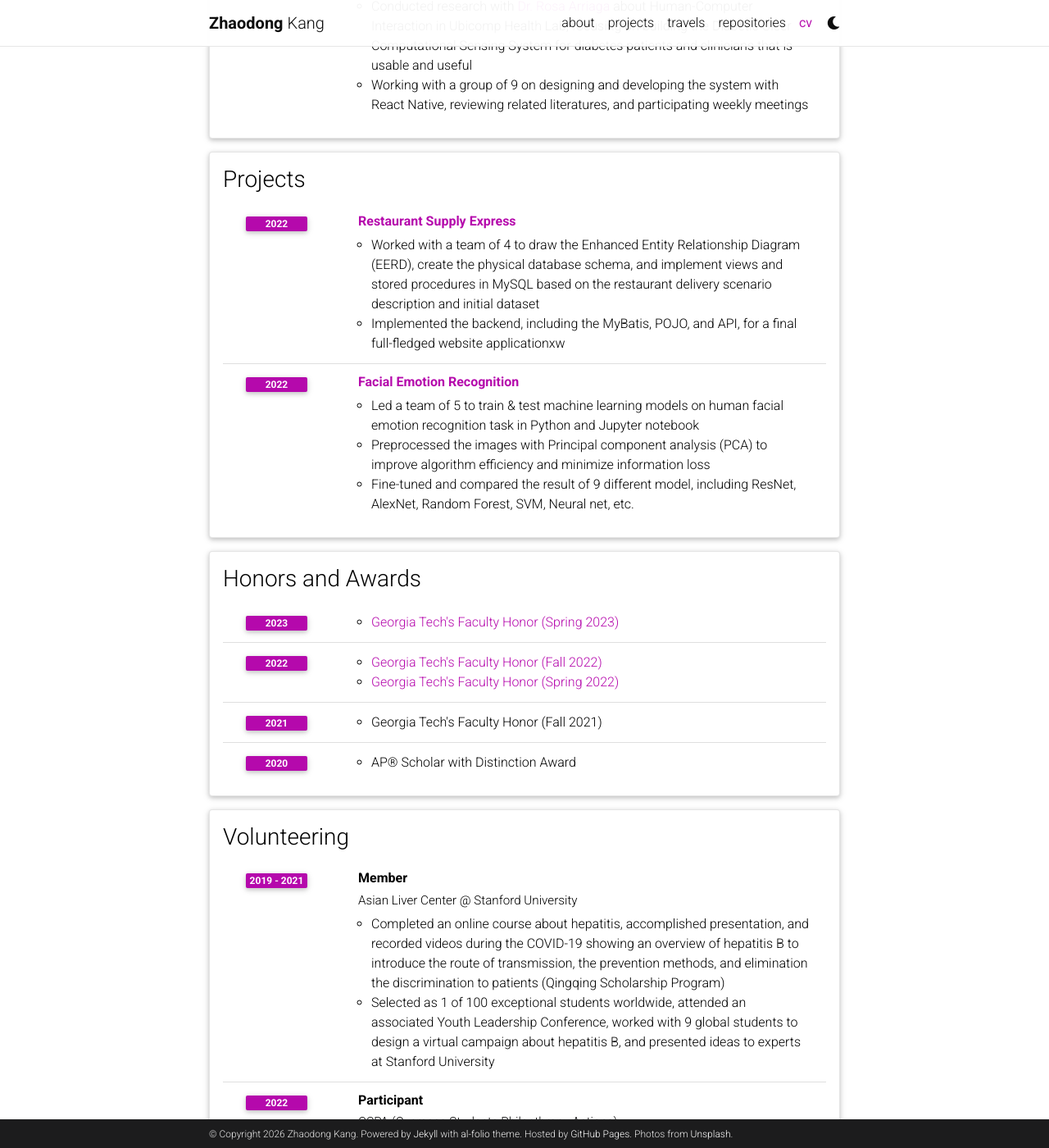
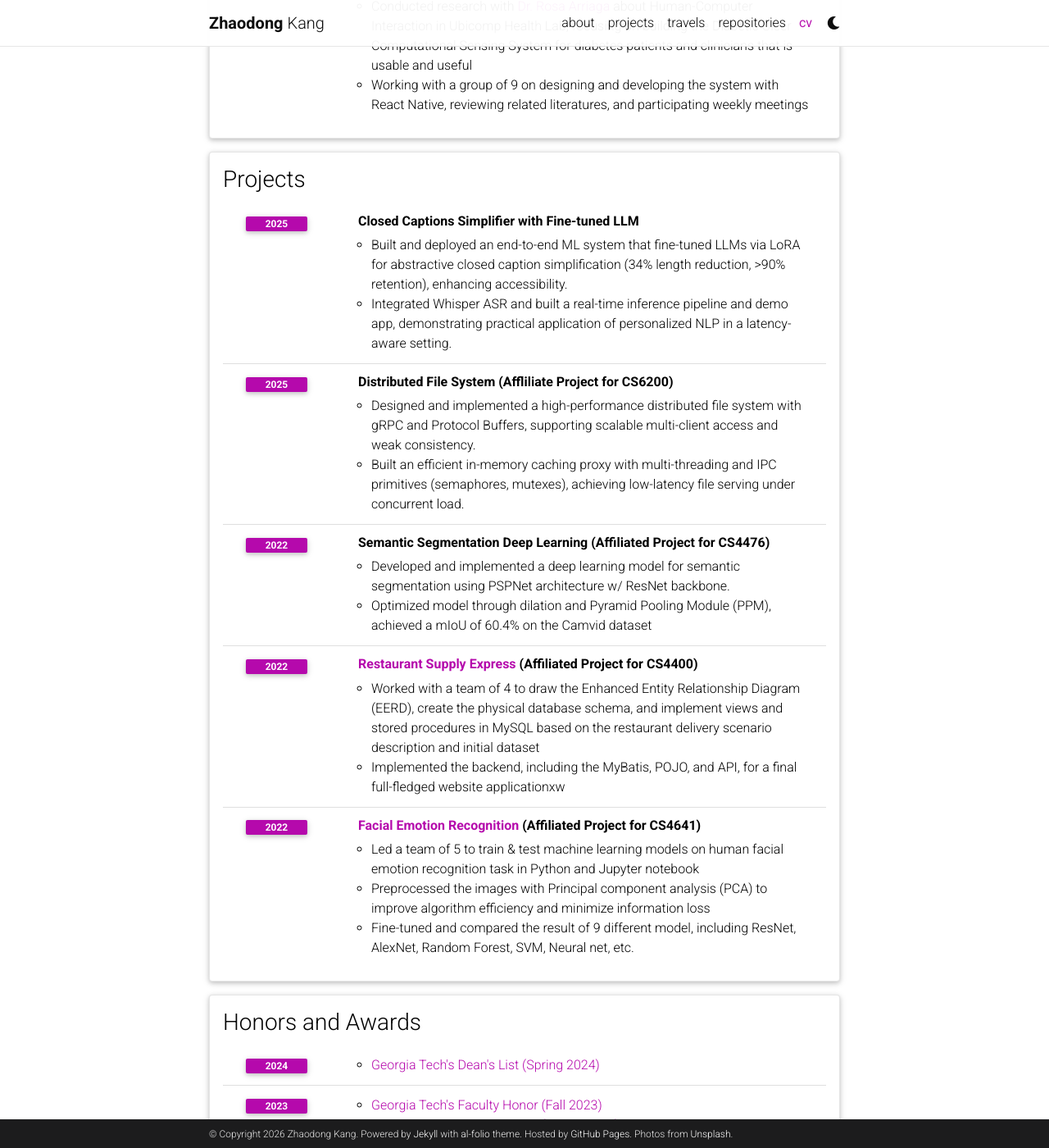
Before and after one commit to zhaodong03/zhaodong03.github.io, a Jekyll site: the page built from _pages/cv.md, in a window 1280 px wide and 1400 px high, scrolled down 2802 px. Shown: the whole window at 82% size. Built offline with Jekyll 4.4.1, drawn with Linux system fonts in a browser that asks for light colours; comment, search, counter and statistics services are not loaded; a style sheet for code colours, icons or effects is not loaded.

Commit message:
fix: uri

```diff
--- a/_data/cv.yml
+++ b/_data/cv.yml
@@ -92,12 +92,31 @@
 - title: Projects
   type: time_table
   contents:
-    - title: <a href="https://github.com/haozihong/GT-CS-4400-Project-Phase4">Restaurant Supply Express</a>
+    - title: Closed Captions Simplifier with Fine-tuned LLM
+      year: 2025
+      description:
+        - Built and deployed an end-to-end ML system that fine-tuned LLMs via LoRA for abstractive closed caption simplification (34% length reduction, >90% retention), enhancing accessibility.
+        - Integrated Whisper ASR and built a real-time inference pipeline and demo app, demonstrating practical application of personalized NLP in a latency-aware setting.
+
+    - title: Distributed File System (Affliliate Project for CS6200)
+      year: 2025
+      description:
+        - Designed and implemented a high-performance distributed file system with gRPC and Protocol Buffers, supporting scalable multi-client access and weak consistency.
+        - Built an efficient in-memory caching proxy with multi-threading and IPC primitives (semaphores, mutexes), achieving low-latency file serving under concurrent load.
+
+    - title: Semantic Segmentation Deep Learning (Affiliated Project for CS4476)
+      year: 2022
+      description:
+        - Developed and implemented a deep learning model for semantic segmentation using PSPNet architecture w/ ResNet backbone.
+        - Optimized model through dilation and Pyramid Pooling Module (PPM), achieved a mIoU of 60.4% on the Camvid dataset
+
+    - title: <a href="https://github.com/haozihong/GT-CS-4400-Project-Phase4">Restaurant Supply Express</a> (Affiliated Project for CS4400)
       year: 2022
       description:
         - Worked with a team of 4 to draw the Enhanced Entity Relationship Diagram (EERD), create the physical database schema, and implement views and stored procedures in MySQL based on the restaurant delivery scenario description and initial dataset
         - Implemented the backend, including the MyBatis, POJO, and API, for a final full-fledged website applicationxw
-    - title: <a href="https://github.gatech.edu/pages/Zkang40/CS-4641-Group-53">Facial Emotion Recognition</a>
+
+    - title: <a href="https://github.gatech.edu/pages/Zkang40/CS-4641-Group-53">Facial Emotion Recognition</a> (Affiliated Project for CS4641)
       year: 2022
       description:
         - Led a team of 5 to train & test machine learning models on human facial emotion recognition task in Python and Jupyter notebook
@@ -107,8 +126,12 @@
 - title: Honors and Awards
   type: time_table
   contents:
+    - year: 2024
+      items:
+        - <a href="https://gatech.meritpages.com/stories/Zhaodong-Kang-Named-to-Dean-s-List-at-Georgia-Tech-for-the-Spring-2024-Semester/135819835">Georgia Tech's Dean's List (Spring 2024)</a>
     - year: 2023
       items:
+        - <a href="https://gatech.meritpages.com/stories/Zhaodong-Kang-Earns-Faculty-Honors-at-Georgia-Tech-for-the-Fall-2023-Semester/125670386">Georgia Tech's Faculty Honor (Fall 2023)</a>
         - <a href="https://gatech.meritpages.com/stories/Zhaodong-Kang-Earns-Faculty-Honors-at-Georgia-Tech-for-the-Spring-2023-Semester/112280675">Georgia Tech's Faculty Honor (Spring 2023)</a>
     - year: 2022
       items:
```
Also changed, not shown: .github/workflows/deploy.yml.
